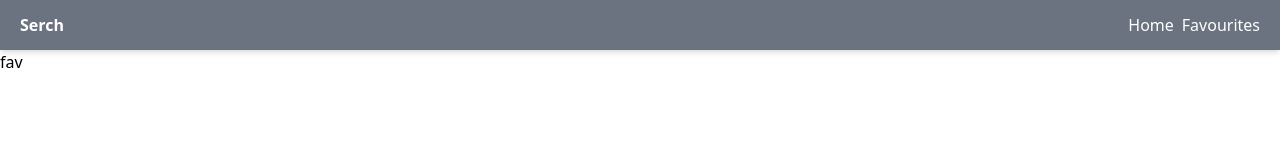
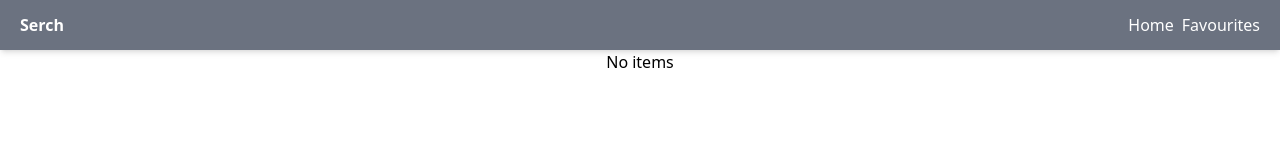
Before and after one commit to SWEETLIBRA/git-users, a React (Create React App) app: page /favourites in a window 1280 px wide. Shown: the top 160 px of the page. Built offline with nearby package versions, Linux system fonts and the light colour scheme.

Commit message:
favorites output

```diff
--- a/src/pages/FavouritesPage.tsx
+++ b/src/pages/FavouritesPage.tsx
@@ -1,7 +1,19 @@
 import React from "react";
+import { useAppSelector } from "../hooks/redux";
 
 export function FavouritesPage() {
+    const {favourites} = useAppSelector(state => state.github)
+
+    if (favourites.length === 0) return <p className="text-center">No items</p>
     return(
-        <div>fav</div>
+        <div className="flex justify-center pt-10 mx-auto h-screen w-screen">
+            <ul className="list-none">
+                {favourites.map(f => (
+                    <li key={f}>
+                        <a href={f} target="_blank" rel="noreferrer">{f}</a>
+                    </li>
+                ))}
+            </ul>
+        </div>
     )
 }
```
